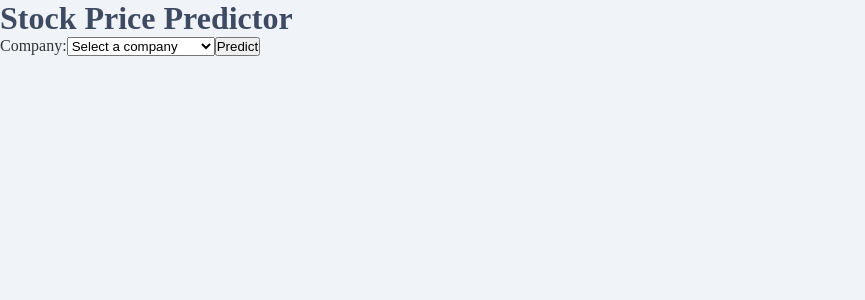
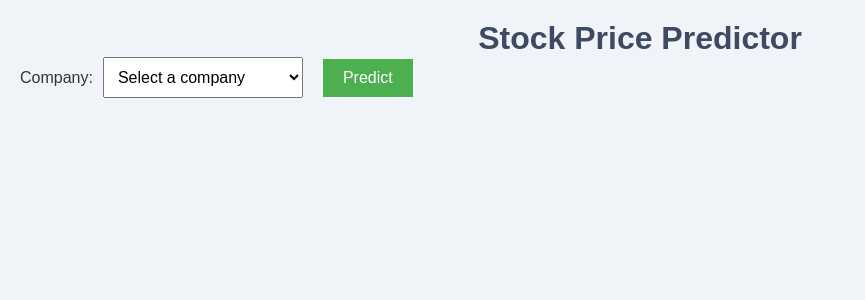
Before and after one commit to aksnd/madcamp4_front, a React (Create React App) app: page /predictor in a window 1280 px wide. Shown: the top 300 px of the page, without its empty margins (0-865 px from the left). Built offline with nearby package versions, Linux system fonts and the light colour scheme.

Commit message:
Change stock price

```diff
--- a/src/pages/StockPredictor.js
+++ b/src/pages/StockPredictor.js
@@ -3,36 +3,124 @@ import React, { useState } from 'react';
 function StockPredictor() {
   const [ticker, setTicker] = useState('');
   const [price, setPrice] = useState(null);
+  const [predictPrice, setPredictPrice] = useState(null);
+  const [articles, setArticles] = useState([]);
 
   const handleSubmit = async (e) => {
     e.preventDefault();
-    const response = await fetch(`http://52.78.53.98:8000/predict/?ticker=${ticker}`);
-    const data = await response.json();
-    setPrice(data.prediction);
+    // const response = await fetch(`http://52.78.53.98:8000/predict/?ticker=${ticker}`);
+    // const data = await response.json();
+    // setPrice(data.price);
+    // setPredictPrice(data.prediction);
+    // setArticles(data.articles);
+    setPrice(16000); // 나중에는 yfinance를 통해 서버에서 가져올 예정
+    setPredictPrice(14000); // 나중에는 예측한 주가를 가져올 예정
+
+    // 임시 기사 데이터 설정
+    setArticles([
+      { title: 'Company A achieves record sales', expection: -0.022376789, link: 'https://example.com/article1' },
+      { title: 'Company B faces regulatory challenges', expection: 0.02324515, link: 'https://example.com/article2' },
+      { title: 'Company C announces new product line', expection: 0.01231235, link: 'https://example.com/article3' },
+    ]);
   };
 
   return (
-    <div>
+    <div style={styles.container}>
       <h1>Stock Price Predictor</h1>
-      <form onSubmit={handleSubmit}>
+      <div style={styles.formAndResult}>
+        <form onSubmit={handleSubmit} style={styles.predictorForm}>
           <label>
             Company:
-          <select value={ticker} onChange={(e) => setTicker(e.target.value)} required>
+            <select value={ticker} onChange={(e) => setTicker(e.target.value)} required style={styles.select}>
               <option value="">Select a company</option>
-            <option value="005930.KS">Samsung Electronics</option>
-            <option value="000660.KS">SK Hynix</option>
-            <option value="005380.KS">Hyundai Motor</option>
+              <option value="042660.KS">한화오션</option>
+              <option value="010130.KS">고려아연</option>
+              <option value="001570.KS">금양</option>
+              <option value="001450.KS">현대해상</option>
             </select>
           </label>
-        <button type="submit">Predict</button>
+          <button type="submit" style={styles.button}>Predict</button>
         </form>
         {price && (
+          <div style={styles.result}>
+            <h2>예측 가격: {predictPrice}</h2>
+            <h2>가격: {price}</h2>
+            <h2>상승폭: {((predictPrice / price - 1) * 100).toFixed(3)}%</h2>
+          </div>
+        )}
+      </div>
+      {articles.length > 0 && (
+        <div style={styles.articles}>
+          <h3>관련 기사</h3>
+          {articles.map((article, index) => (
+            <div key={index} style={styles.article}>
               <div>
-          <h2>Price: {price}</h2>
+                <h4>{article.title}</h4>
+                <a href={article.link} target="_blank" rel="noopener noreferrer">{article.link}</a>
+              </div>
+              <p style={styles.expection}>{(article.expection * 100).toFixed(3)}%</p>
+            </div>
+          ))}
         </div>
       )}
     </div>
   );
 }
 
+const styles = {
+  container: {
+    fontFamily: 'Arial, sans-serif',
+    textAlign: 'center',
+    margin: '20px',
+  },
+  formAndResult: {
+    display: 'flex',
+    justifyContent: 'space-between',
+    alignItems: 'flex-start',
+    marginBottom: '20px',
+  },
+  predictorForm: {
+    textAlign: 'left',
+  },
+  select: {
+    padding: '10px',
+    fontSize: '16px',
+    marginLeft: '10px',
+    width: '200px',
+  },
+  button: {
+    padding: '10px 20px',
+    marginLeft: '20px',
+    backgroundColor: '#4CAF50',
+    color: 'white',
+    border: 'none',
+    cursor: 'pointer',
+    fontSize: '16px',
+  },
+  result: {
+    backgroundColor: '#f9f9f9',
+    border: '1px solid #ddd',
+    padding: '20px',
+    textAlign: 'left',
+    marginLeft: '20px',
+    minWidth: '200px',
+  },
+  articles: {
+    marginTop: '20px',
+    textAlign: 'left',
+  },
+  article: {
+    display: 'flex',
+    justifyContent: 'space-between',
+    alignItems: 'center',
+    borderBottom: '1px solid #ddd',
+    paddingBottom: '10px',
+    marginBottom: '10px',
+  },
+  expection: {
+    fontSize: '18px',
+    fontWeight: 'bold',
+  },
+};
+
 export default StockPredictor;
```
Lines whose indentation alone changed are shown as unchanged.
